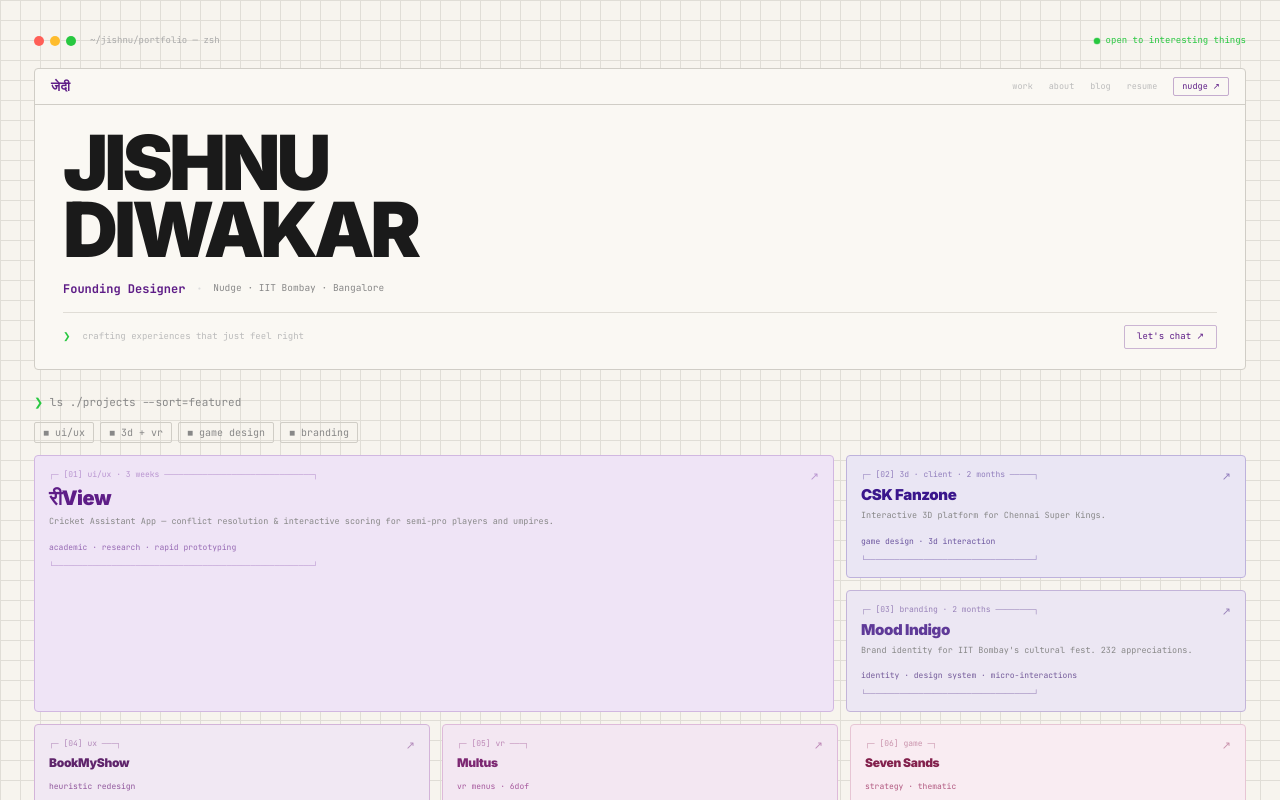
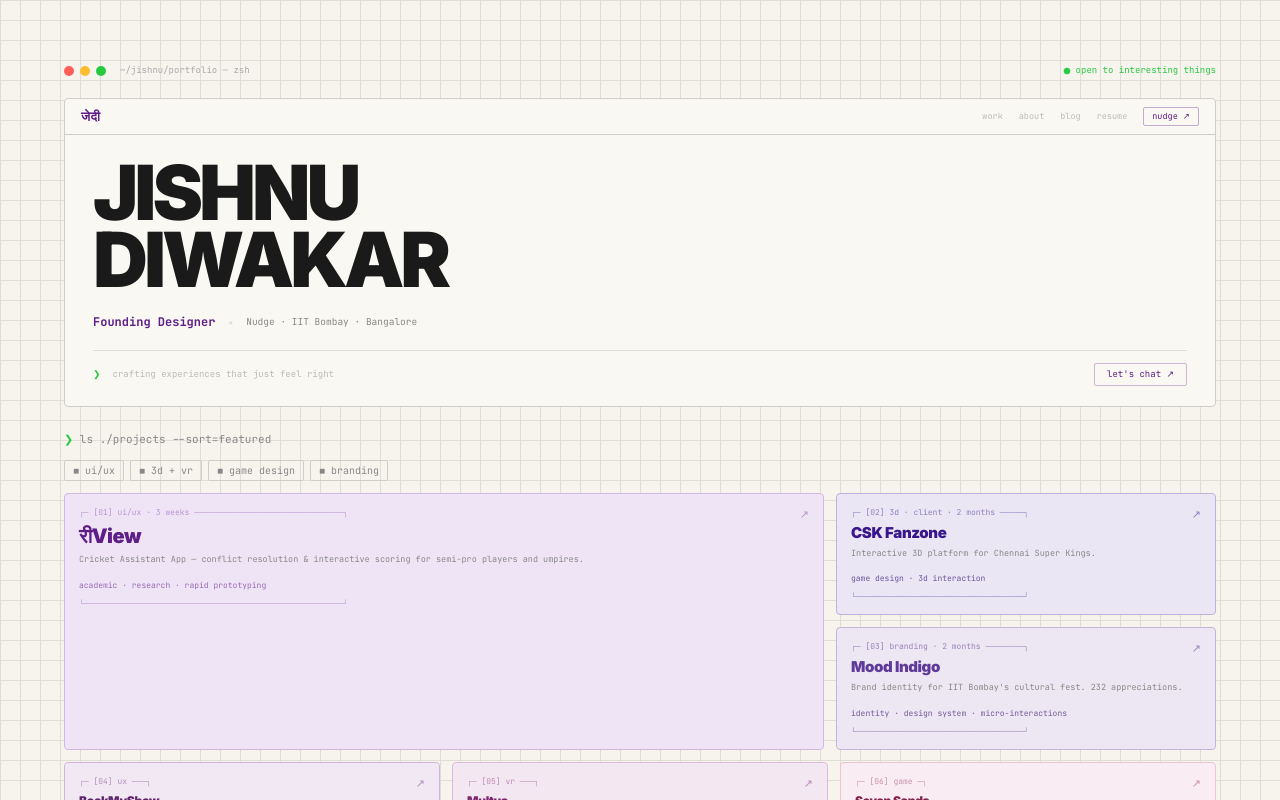
Before and after one commit to jishnuthewalker/Portfolio_v2, a React (Vite) app: page / in a window 1280 px wide. Shown: the top 800 px of the page. Built offline with nearby package versions, Linux system fonts and the light colour scheme.

Commit message:
chore: install cmdk, add base styles for command palette

```diff
--- a/package.json
+++ b/package.json
@@ -10,6 +10,7 @@
     "preview": "vite preview"
   },
   "dependencies": {
+    "cmdk": "^1.1.1",
     "framer-motion": "^12.35.2",
     "gsap": "^3.14.2",
     "react": "^19.2.0",
--- a/src/index.css
+++ b/src/index.css
@@ -63,6 +63,35 @@
   --ana-8-bg:     hsl(346, 36%, 93%);
   --ana-8-border: hsl(346, 38%, 80%);
 
+  /* Future project slots — pre-provisioned, assign colorKey: 'ana-9' through 'ana-12' */
+  --ana-9:        hsl(355, 48%, 56%);
+  --ana-9-dark:   hsl(355, 55%, 28%);
+  --ana-9-chrome: hsl(355, 28%, 64%);
+  --ana-9-tag:    hsl(355, 30%, 50%);
+  --ana-9-bg:     hsl(355, 36%, 93%);
+  --ana-9-border: hsl(355, 38%, 80%);
+
+  --ana-10:        hsl(10, 45%, 52%);
+  --ana-10-dark:   hsl(10, 52%, 28%);
+  --ana-10-chrome: hsl(10, 26%, 62%);
+  --ana-10-tag:    hsl(10, 28%, 48%);
+  --ana-10-bg:     hsl(10, 33%, 93%);
+  --ana-10-border: hsl(10, 35%, 80%);
+
+  --ana-11:        hsl(25, 48%, 54%);
+  --ana-11-dark:   hsl(25, 55%, 28%);
+  --ana-11-chrome: hsl(25, 28%, 62%);
+  --ana-11-tag:    hsl(25, 30%, 48%);
+  --ana-11-bg:     hsl(25, 36%, 93%);
+  --ana-11-border: hsl(25, 38%, 80%);
+
+  --ana-12:        hsl(42, 45%, 52%);
+  --ana-12-dark:   hsl(42, 52%, 28%);
+  --ana-12-chrome: hsl(42, 26%, 60%);
+  --ana-12-tag:    hsl(42, 28%, 46%);
+  --ana-12-bg:     hsl(42, 33%, 93%);
+  --ana-12-border: hsl(42, 35%, 78%);
+
   --accent:          var(--ana-1-dark);
   --accent-tint-04:  hsl(277, 65%, 32%, 0.04);
   --accent-tint-08:  hsl(277, 65%, 32%, 0.08);
@@ -82,11 +111,11 @@ body {
     linear-gradient(90deg, #e0ddd6 1px, transparent 1px);
   background-size: 20px 20px;
   font-family: 'JetBrains Mono', 'Courier New', monospace;
-  font-size: 13px;
+  font-size: 18px;
   line-height: 1.5;
   color: #1a1a1a;
   min-height: 100vh;
-  padding: 34px;
+  padding: 64px;
 }
 
 @keyframes statusPulse {
@@ -109,6 +138,32 @@ body {
 /* Responsive: collapse 4-col to 2-col on small screens */
 @media (max-width: 640px) {
   body {
-    padding: 16px;
+    padding: 24px;
   }
 }
+
+/* ── cmdk (CommandPalette) ──────────────────────────────────── */
+[cmdk-group-heading] {
+  font-size: 9px;
+  font-family: 'JetBrains Mono', 'Courier New', monospace;
+  color: #444;
+  text-transform: uppercase;
+  letter-spacing: 0.1em;
+  padding: 12px 16px 4px;
+}
+
+[cmdk-item] {
+  cursor: pointer;
+  outline: none;
+}
+
+[cmdk-item][aria-selected='true'],
+[cmdk-item]:hover {
+  background: rgba(255, 255, 255, 0.06);
+  color: #fff;
+}
+
+[cmdk-input] {
+  /* Completely unstyled — Tailwind classes handle it */
+  all: unset;
+}
```
Also changed, not shown: 1 other file (tests, documents, lock files or other folders).
